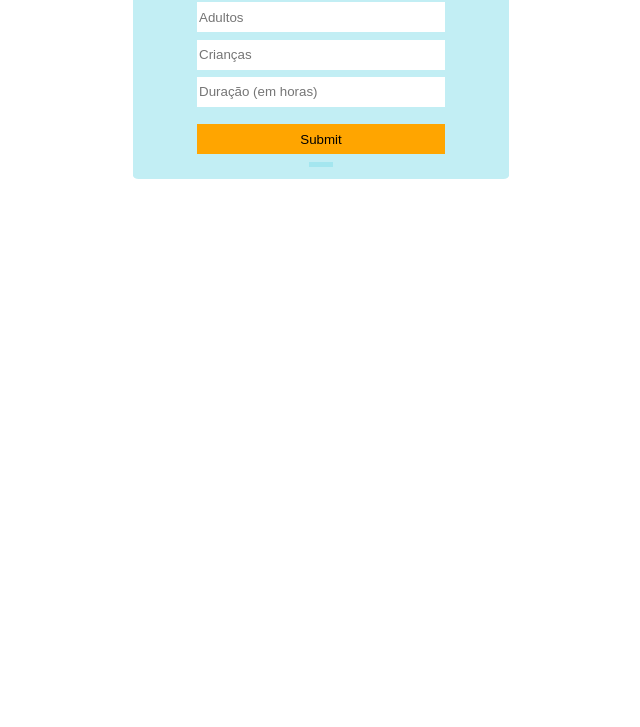
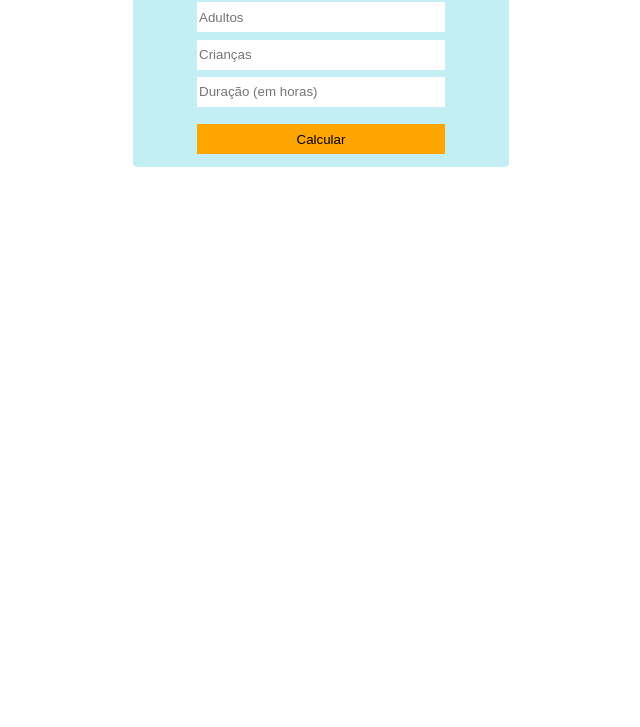
Before and after one commit to gabriellrraposo/churrascometro, a plain HTML site: page index.html in a window 1280 px wide. Shown: the part 73-800 px from the top of the page, without its empty margins (319-959 px from the left). Drawn offline with Linux system fonts and the light colour scheme.

Commit message:
Ajustes no HTML e CSS

```diff
--- a/index.html
+++ b/index.html
@@ -7,7 +7,7 @@
     <title>Churrascômetro</title>
 
     <link rel="stylesheet" href="style.css">
-    <script src="script.js" defer></script>
+
 </head>
 <body>
     <div class="container">
@@ -16,11 +16,12 @@
             <input type="number" placeholder="Adultos" id="adultos" name="adultos">
             <input type="number" placeholder="Crianças" id="criancas" name="criancas">
             <input type="number" placeholder="Duração (em horas)" id="duracao" name="duracao">
-            <input type="submit" velue="Calcular" onclick="calcularChurrascometro()">
+            <button onclick="calcular()">Calcular</button>
         </form>
         <div id="resultado">
 
         </div>
     </div>
+    <script src="script.js"></script>
 </body>
 </html>
--- a/style.css
+++ b/style.css
@@ -11,7 +11,7 @@ body {
     font-family: Arial, Helvetica, sans-serif;
 }
 
-div {
+.container {
     background-color: rgba(133, 221, 233, .50);
 
     width: fit-content;
@@ -40,12 +40,15 @@ form input {
     margin-bottom: 3%;
 }
 
-form input[type=submit] {
+button {
     background-color: orange;
     margin-top: 4%;
+    border: none;
+    width: 100%;
+    height: 30px;
 }
 
-form input[type=submit]:hover {
+button:hover {
     background-color: rgb(255, 186, 57);
     cursor: pointer;
 }
```
